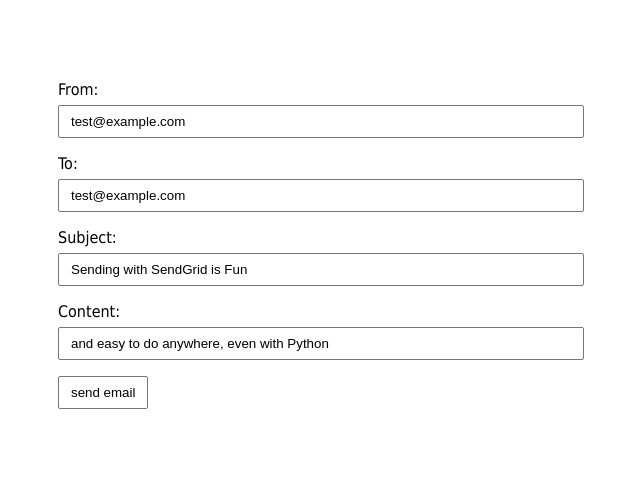
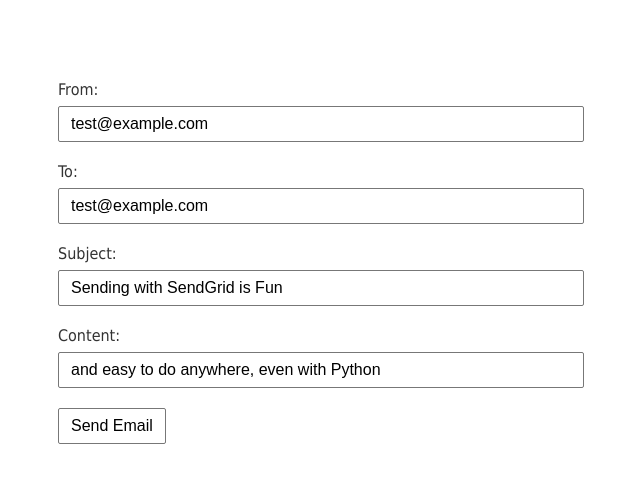
Before and after one commit to swapagarwal/sendgrid-flask-heroku, a Flask app: page / in a window 1280 px wide. Shown: the top 483 px of the page, without its empty margins (332-972 px from the left). Run offline with Flask 2, Linux system fonts and the light colour scheme.

Commit message:
Added back to form button on message page.
Made fonts the same size

Added extra styles for a.button

```diff
--- a/static/style.css
+++ b/static/style.css
@@ -1,5 +1,17 @@
 body {
     font-family: Tahoma, Verdana, Helvetica, sans;
+    font-size: 16px;
+    line-height: 20px;
+    color: #333;
+}
+
+p {
+    margin-bottom: 20px;
+}
+
+a, a:visited, a:hover, a:active, a:focus {
+    color: #333;
+    text-decoration: none;
 }
 
 .page-wrapper {
@@ -14,6 +26,7 @@ body {
 }
 
 .button, .text-field {
+    font-size: 16px;
     padding: 8px 12px;
     border: 1px solid #777;
     border-radius: 2px;
--- a/templates/email-form.html
+++ b/templates/email-form.html
@@ -26,7 +26,7 @@
                    class="text-field">
         </p>
         <p>
-            <input type="submit" value="send email" class="button submit">
+            <input type="submit" value="Send Email" class="button submit">
         </p>
     </form>
 </div>
--- a/templates/message.html
+++ b/templates/message.html
@@ -8,6 +8,7 @@
 <body>
 <div class="page-wrapper">
     <p {% if error %} class="error" {% endif %}>{{message}}</p>
+    <p><a href="/" class="button">Back to form</a></p>
 </div>
 </body>
 </html>
```
